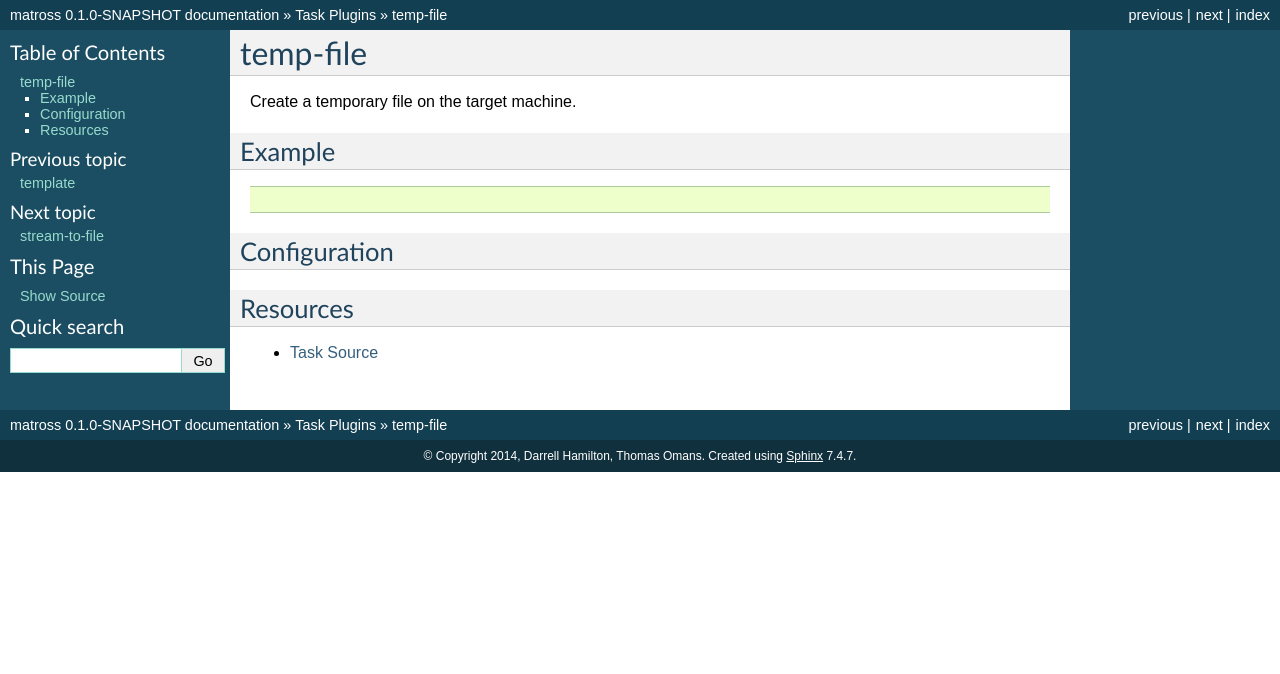
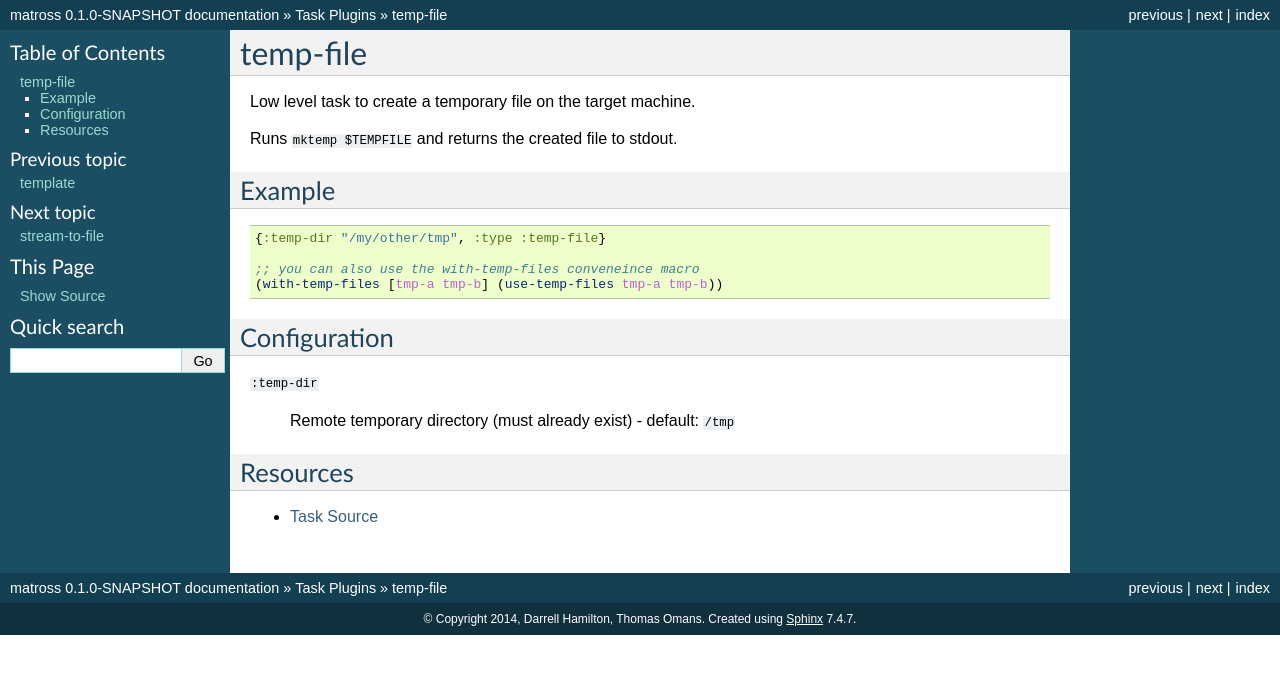
Before and after one commit to matross/matross, a Sphinx documentation site: the page built from docs/task_plugins/temp_file.rst, in a window 1280 px wide. Shown: the top 674 px of the page. Built offline with Sphinx 7.4.7, drawn with Linux system fonts in a browser that asks for light colours.

Commit message:
updating documentation for core tasks :dragon:

```diff
--- a/docs/task_plugins/script.rst
+++ b/docs/task_plugins/script.rst
@@ -11,9 +11,30 @@ Example
 
 .. code-block:: clojure
 
+   {:file "hello.sh.mustache", :type :script, :vars {:cool "script, yo"}}
 
 Configuration
 ~~~~~~~~~~~~~
+
+``:file``
+
+  a file to render
+
+``:template``
+
+  whether or not to template the script - default: ``true``
+
+``:env``
+
+  environment variables to expose to the script - default: ``{}``
+
+``:inline``
+
+  a string to render (optional, instead of ``:file``)
+
+``:vars``
+
+  map of vars for templating (optional) - default: ``{}``
 
 Resources
 ~~~~~~~~~
--- a/docs/task_plugins/stream_from_file.rst
+++ b/docs/task_plugins/stream_from_file.rst
@@ -1,16 +1,26 @@
 stream-from-file
 ======================================================
 
-Stream the contents of a file on the target machine to the given Writer locally.
+Low level task to stream the contents of a file on the target machine
+to the given writer locally.
 
 Example
 ~~~~~~~
 
 .. code-block:: clojure
 
+   {:type :stream-from-file, :src "~/.bashrc", :dest my-input-stream}
 
 Configuration
 ~~~~~~~~~~~~~
+
+``:src``
+
+  remote file path
+
+``:dest``
+
+  destination writer
 
 Resources
 ~~~~~~~~~
--- a/docs/task_plugins/stream_to_file.rst
+++ b/docs/task_plugins/stream_to_file.rst
@@ -1,16 +1,25 @@
 stream-to-file
 ======================================================
 
-Write the contents of the given Reader-ish to the desired file on the target machine.
+Write the contents of the given source input to the desired file on the target machine.
 
 Example
 ~~~~~~~
 
 .. code-block:: clojure
 
+   {:type :stream-to-file, :src "alias git=wow", :dest "~/.bash_aliases"}
 
 Configuration
 ~~~~~~~~~~~~~
+
+``:src``
+
+  source input, string or stream
+
+``:dest``
+
+  remote filepath
 
 Resources
 ~~~~~~~~~
--- a/docs/task_plugins/temp_file.rst
+++ b/docs/task_plugins/temp_file.rst
@@ -1,16 +1,26 @@
 temp-file
 ======================================================
 
-Create a temporary file on the target machine.
+Low level task to create a temporary file on the target machine.
+
+Runs ``mktemp $TEMPFILE`` and returns the created file to stdout.
 
 Example
 ~~~~~~~
 
 .. code-block:: clojure
 
+   {:temp-dir "/my/other/tmp", :type :temp-file}
+
+   ;; you can also use the with-temp-files conveneince macro
+   (with-temp-files [tmp-a tmp-b] (use-temp-files tmp-a tmp-b))
 
 Configuration
 ~~~~~~~~~~~~~
+
+``:temp-dir``
+
+  Remote temporary directory (must already exist) - default: ``/tmp``
 
 Resources
 ~~~~~~~~~
```
Also changed, not shown: 5 other files.
